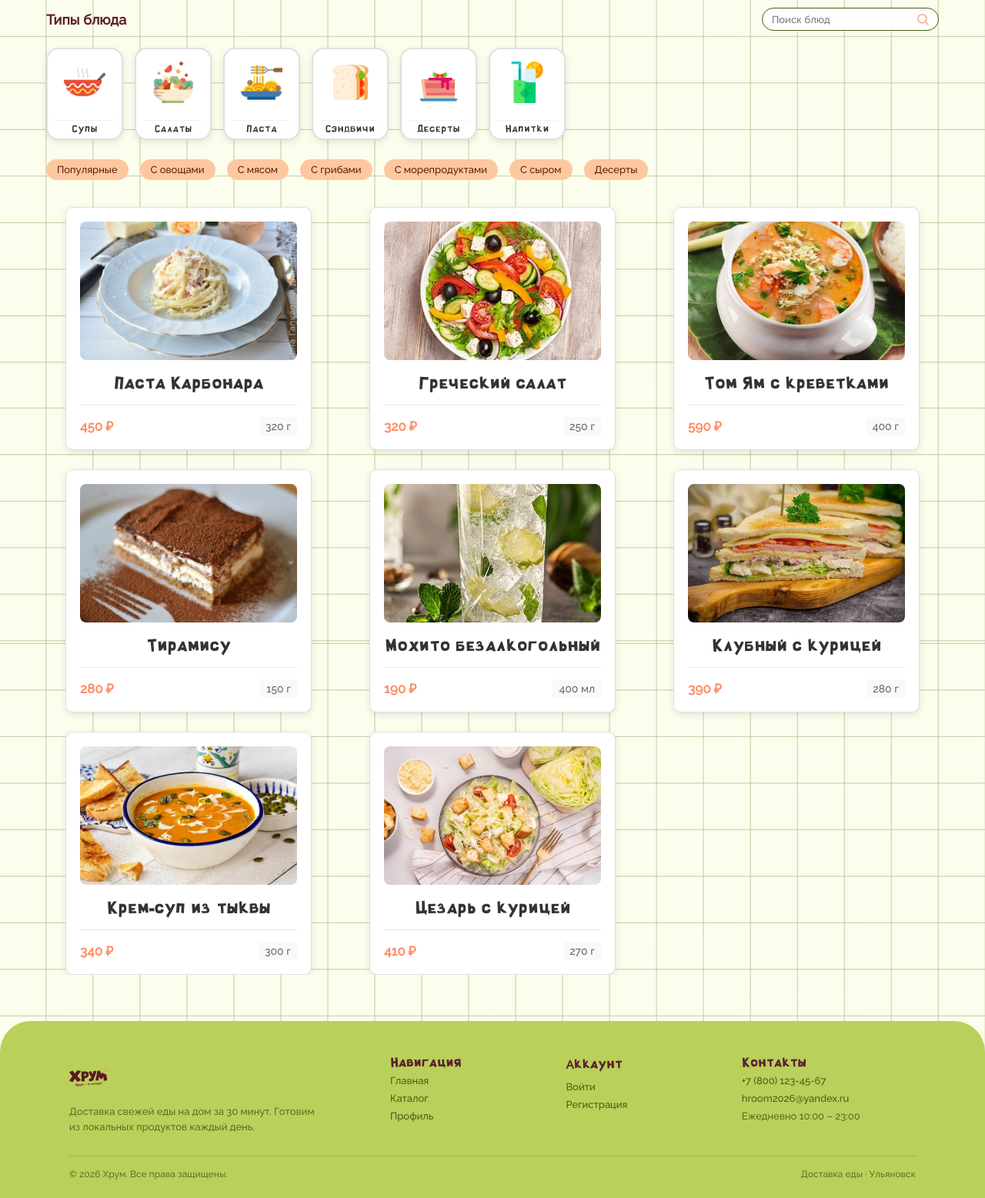
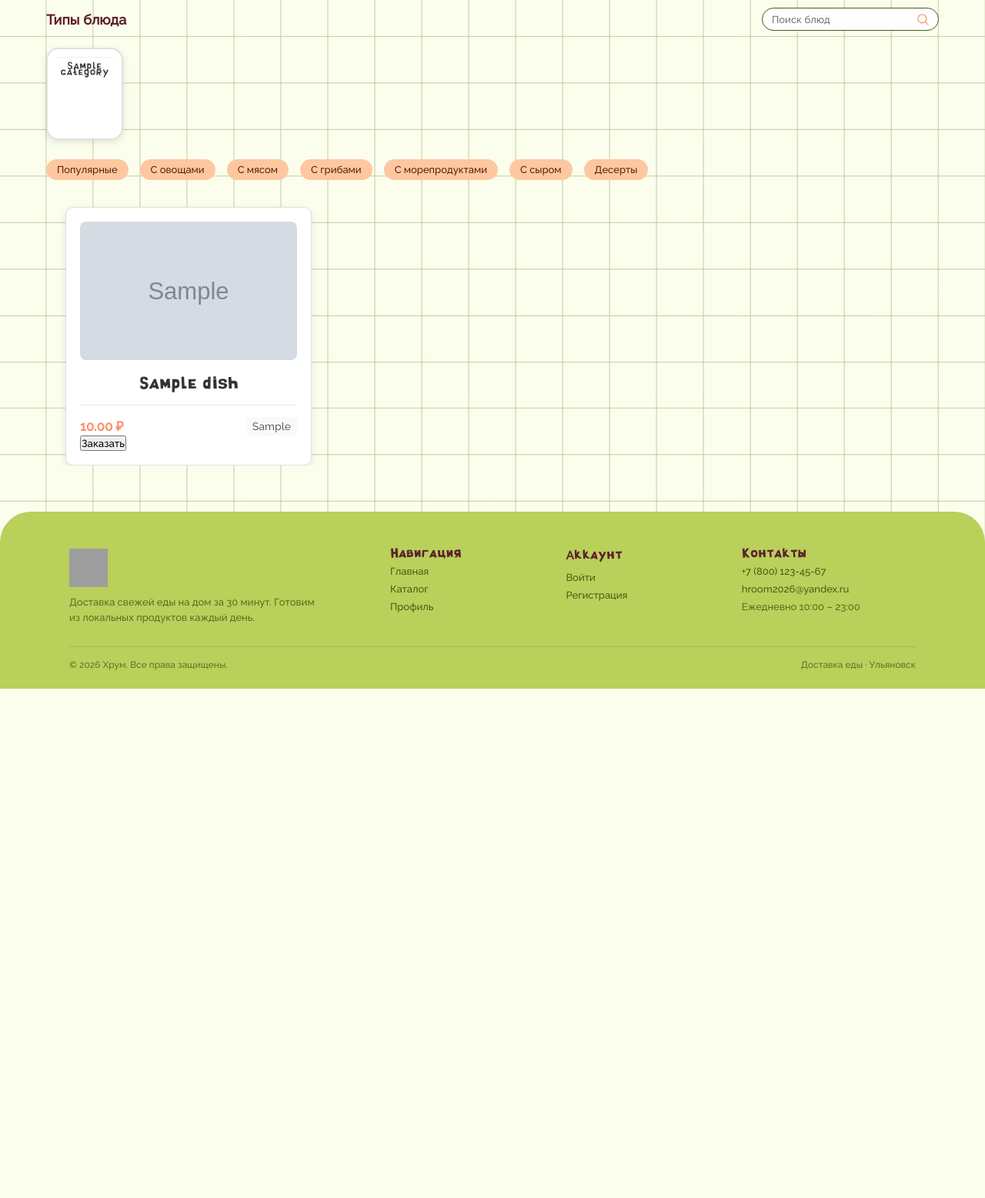
Before and after one commit to ulyananovi/---------, a Django app: page /catalog/ in a window 1280 px wide. Shown: the part 75-1632 px from the top of the page at 77% size. After the commit the page ends 970 px from the top, so only its background shows below. Run offline with Django 5.2, Linux system fonts and the light colour scheme; tables that the repository leaves empty hold one stand-in row (values such as "Sample post"); grey boxes marked "Sample" are stand-in pictures; grey boxes are pictures that could not be loaded.

Commit message:
connect catalog to database

```diff
--- a/hroom/urls.py
+++ b/hroom/urls.py
@@ -1,11 +1,11 @@
 from django.contrib import admin
-from django.urls import path
+from django.urls import path, include
 from django.views.generic import TemplateView
 
 urlpatterns = [
     path('admin/', admin.site.urls),
     path('', TemplateView.as_view(template_name='index.html'), name='home'),
-    path('catalog/', TemplateView.as_view(template_name='pages/catalog.html'), name='catalog'),
+    path('catalog/', include('menu.urls')),
     path('register/', TemplateView.as_view(template_name='pages/register.html'), name='register'),
     path('login/', TemplateView.as_view(template_name='pages/login.html'), name='login'),
     path('profile/', TemplateView.as_view(template_name='pages/profile.html'), name='profile'),
--- a/menu/admin.py
+++ b/menu/admin.py
@@ -1,3 +1,5 @@
 from django.contrib import admin
+from .models import Category, Dish
 
-# Register your models here.
+admin.site.register(Category)
+admin.site.register(Dish)
--- /dev/null
+++ b/menu/urls.py
@@ -0,0 +1,6 @@
+from django.urls import path
+from . import views
+
+urlpatterns = [
+    path('', views.catalog_view, name='catalog'),
+]
--- a/menu/views.py
+++ b/menu/views.py
@@ -1,3 +1,16 @@
 from django.shortcuts import render
+from .models import Category, Dish
 
-# Create your views here.
+def catalog_view(request):
+    categories = Category.objects.all()
+    dishes = Dish.objects.all()
+
+    category_id = request.GET.get('category')
+    if category_id:
+        dishes = dishes.filter(category_id=category_id)
+
+    context = {
+        'categories': categories,
+        'dishes': dishes,
+    }
+    return render(request, 'pages/catalog.html', context)
--- a/templates/pages/catalog.html
+++ b/templates/pages/catalog.html
@@ -25,33 +25,13 @@
             </div>
         </div>
 
-        <div class="ingredients">
-            <div class="cards-ingredients-swipe" role="tablist" aria-label="Категории блюд">
-                <button class="ingredient-card" type="button" role="tab" data-type="суп">
-                    <div class="ingredient-image"><img src="{% static 'assets/img/суп.png' %}" alt="Супы"></div>
-                    <div class="ingredient-name">Супы</div>
-                </button>
-                <button class="ingredient-card" type="button" role="tab" data-type="салат">
-                    <div class="ingredient-image"><img src="{% static 'assets/img/салат.png' %}" alt="Салаты"></div>
-                    <div class="ingredient-name">Салаты</div>
-                </button>
-                <button class="ingredient-card" type="button" role="tab" data-type="паста">
-                    <div class="ingredient-image"><img src="{% static 'assets/img/паста.png' %}" alt="Паста"></div>
-                    <div class="ingredient-name">Паста</div>
-                </button>
-                <button class="ingredient-card" type="button" role="tab" data-type="сэндвич">
-                    <div class="ingredient-image"><img src="{% static 'assets/img/сэндвич.png' %}" alt="Сэндвичи"></div>
-                    <div class="ingredient-name">Сэндвичи</div>
-                </button>
-                <button class="ingredient-card" type="button" role="tab" data-type="десерт">
-                    <div class="ingredient-image"><img src="{% static 'assets/img/десерт.png' %}" alt="Десерты"></div>
-                    <div class="ingredient-name">Десерты</div>
-                </button>
-                <button class="ingredient-card" type="button" role="tab" data-type="напитки">
-                    <div class="ingredient-image"><img src="{% static 'assets/img/напитки.png' %}" alt="Напитки"></div>
-                    <div class="ingredient-name">Напитки</div>
-                </button>
-            </div>
+        <div class="cards-ingredients-swipe" role="tablist" aria-label="Категории блюд">
+            {% for cat in categories %}
+            <button class="ingredient-card" type="button" onclick="window.location.href='?category={{ cat.id }}'">
+                <div class="ingredient-name">{{ cat.name }}</div>
+            </button>
+            {% endfor %}
+        </div>
 
             <div class="main-swipe" role="group" aria-label="Фильтры по ингредиентам">
                 <p data-filter="популярные" role="button" tabindex="0">Популярные</p>
@@ -65,88 +45,27 @@
 
             <div class="recipes-container">
                 <div class="cards-main" id="cardsMain">
-                    <article class="recipe-card" data-type="паста" data-filters="с мясом, с сыром">
-                        <div class="dish-image"><img src="{% static 'assets/img/паста карбонара.jpg' %}" alt="Паста Карбонара"></div>
-                        <h3 class="dish-title">Паста Карбонара</h3>
+                    {% for dish in dishes %}
+                    <article class="recipe-card" data-type="{{ dish.category.name|lower }}">
+                        <div class="dish-image"><img src="{% static 'assets/img/' %}{{ dish.image_name }}" alt="{{ dish.title }}"></div>
+                        <h3 class="dish-title">{{ dish.title }}</h3>
                         <div class="cooking-info">
-                            <span class="price">450 ₽</span>
-                            <span class="weight">320 г</span>
+                            <span class="price">{{ dish.price }} ₽</span>
+                            <span class="weight">{{ dish.weight }}</span>
                         </div>
+                        <button class="order-btn" data-title="{{ dish.title }}" data-price="{{ dish.price }}" data-img="{{ dish.image_name }}">Заказать</button>
                     </article>
-
-                    <article class="recipe-card" data-type="салат" data-filters="популярные, с овощами, с сыром">
-                        <div class="dish-image"><img src="{% static 'assets/img/греч.jpg' %}" alt="Греческий салат"></div>
-                        <h3 class="dish-title">Греческий салат</h3>
-                        <div class="cooking-info">
-                            <span class="price">320 ₽</span>
-                            <span class="weight">250 г</span>
-                        </div>
-                    </article>
-
-                    <article class="recipe-card" data-type="суп" data-filters="популярные, с морепродуктами, с грибами">
-                        <div class="dish-image"><img src="{% static 'assets/img/том.jpg' %}" alt="Том Ям с креветками"></div>
-                        <h3 class="dish-title">Том Ям с креветками</h3>
-                        <div class="cooking-info">
-                            <span class="price">590 ₽</span>
-                            <span class="weight">400 г</span>
-                        </div>
-                    </article>
-
-                    <article class="recipe-card" data-type="десерт" data-filters="популярные, десерты, с сыром">
-                        <div class="dish-image"><img src="{% static 'assets/img/тирамису.jpg' %}" alt="Тирамису"></div>
-                        <h3 class="dish-title">Тирамису</h3>
-                        <div class="cooking-info">
-                            <span class="price">280 ₽</span>
-                            <span class="weight">150 г</span>
-                        </div>
-                    </article>
-
-                    <article class="recipe-card" data-type="напитки" data-filters="популярные, с овощами">
-                        <div class="dish-image"><img src="{% static 'assets/img/мохито.jpg' %}" alt="Мохито безалкогольный"></div>
-                        <h3 class="dish-title">Мохито безалкогольный</h3>
-                        <div class="cooking-info">
-                            <span class="price">190 ₽</span>
-                            <span class="weight">400 мл</span>
-                        </div>
-                    </article>
-
-                    <article class="recipe-card" data-type="сэндвич" data-filters="популярные, с мясом, с овощами">
-                        <div class="dish-image"><img src="{% static 'assets/img/сендвич.jpg' %}" alt="Клубный сэндвич с курицей"></div>
-                        <h3 class="dish-title">Клубный с курицей</h3>
-                        <div class="cooking-info">
-                            <span class="price">390 ₽</span>
-                            <span class="weight">280 г</span>
-                        </div>
-                    </article>
-
-                    <article class="recipe-card" data-type="суп" data-filters="с овощами, с сыром">
-                        <div class="dish-image"><img src="{% static 'assets/img/крем.jpg' %}" alt="Крем-суп из тыквы"></div>
-                        <h3 class="dish-title">Крем-суп из тыквы</h3>
-                        <div class="cooking-info">
-                            <span class="price">340 ₽</span>
-                            <span class="weight">300 г</span>
-                        </div>
-                    </article>
-
-                    <article class="recipe-card" data-type="салат" data-filters="популярные, с мясом, с овощами">
-                        <div class="dish-image"><img src="{% static 'assets/img/цезарь.jpg' %}" alt="Салат Цезарь с курицей"></div>
-                        <h3 class="dish-title">Цезарь с курицей</h3>
-                        <div class="cooking-info">
-                            <span class="price">410 ₽</span>
-                            <span class="weight">270 г</span>
-                        </div>
-                    </article>
+                    {% endfor %}
                 </div>
                 <p class="empty-message" id="emptyMessage" hidden>Ничего не найдено. Попробуйте изменить фильтры.</p>
             </div>
-        </div>
     </main>
 
     <footer class="site-footer">
         <div class="footer-inner">
             <div class="footer-brand">
                 <div class="footer-logo">
-                    <img src="{% static 'assets/img/логотип.svg' %}" class="footer-logo-img" alt="">
+                    <img src="{% static 'assets/img/cards-ingredients-swipe' %}" class="footer-logo-img" alt="">
                 </div>
                 <p class="footer-desc">
                     Доставка свежей еды на дом за 30 минут.
```
